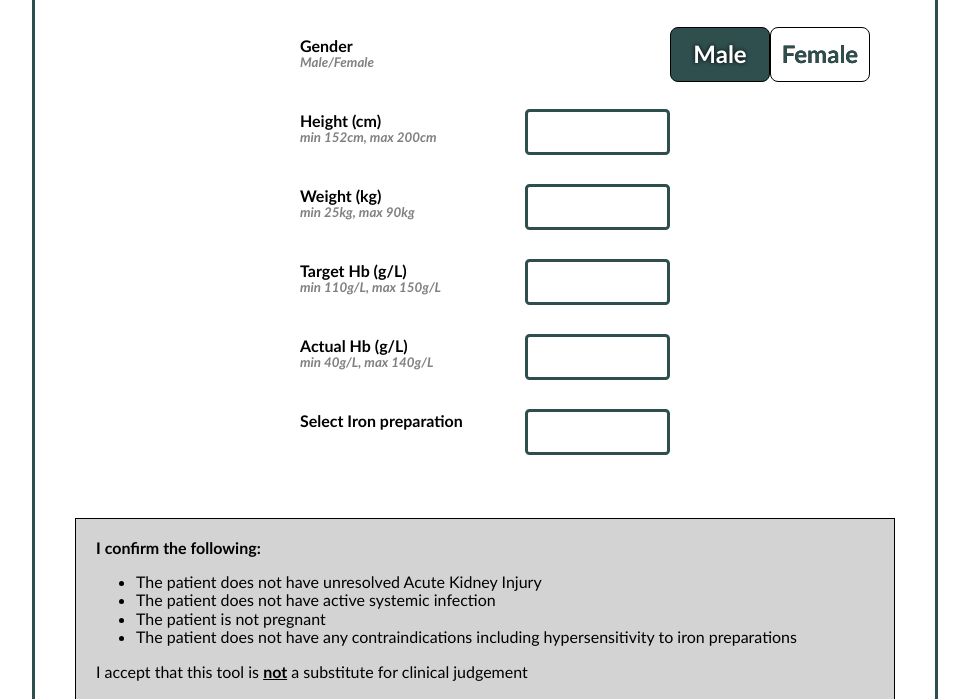
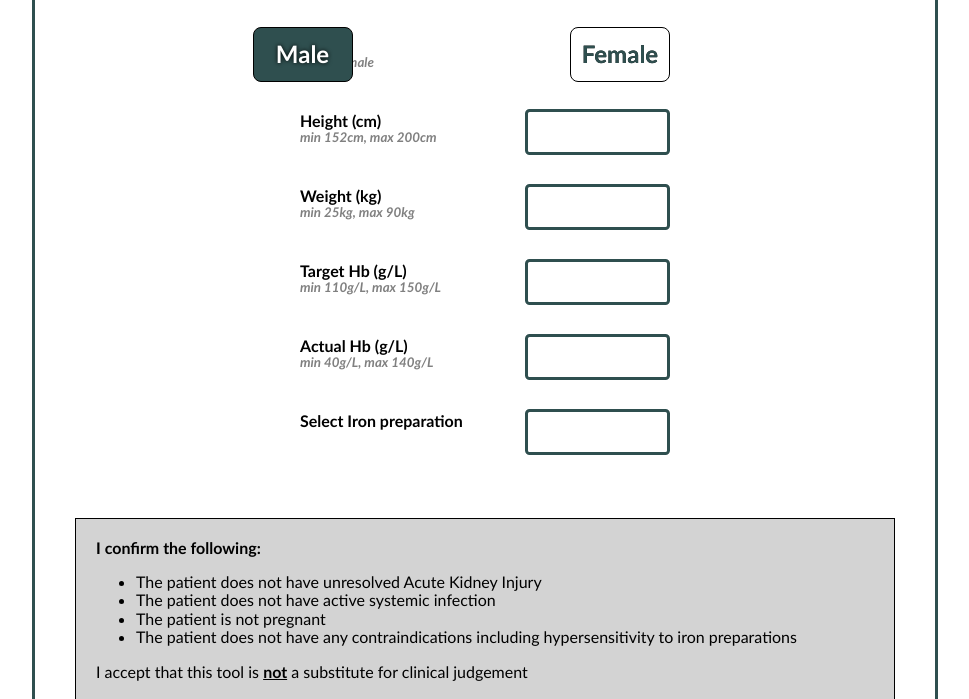
Before and after one commit to Pharma2022/IvIron, a plain HTML site: page index.html in a window 1280 px wide. Shown: the part 99-798 px from the top of the page, without its empty margins (155-1124 px from the left). Drawn offline with nearby package versions, Linux system fonts and the light colour scheme.

Commit message:
Update index.css

```diff
--- a/index.css
+++ b/index.css
@@ -52,16 +52,14 @@ label{
 
 }
 #female{
-     position:absolute;
-	right:255px;
+     transform: translateX(-255px);
 
     background:white;
    color:  darkslategray;
     text-shadow:  0px 0px 0px black;
 }
 #male{
-   position:absolute;
-	right:355px;
+      transform: translateX(-355px);
 }
 
 input{
```
